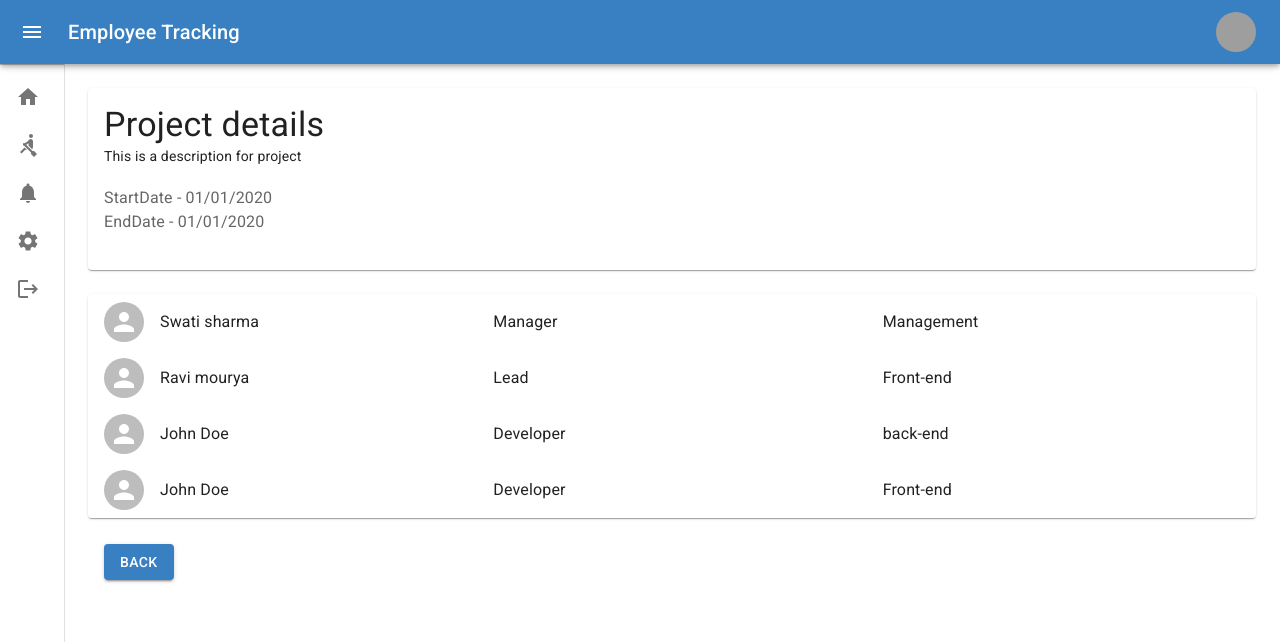
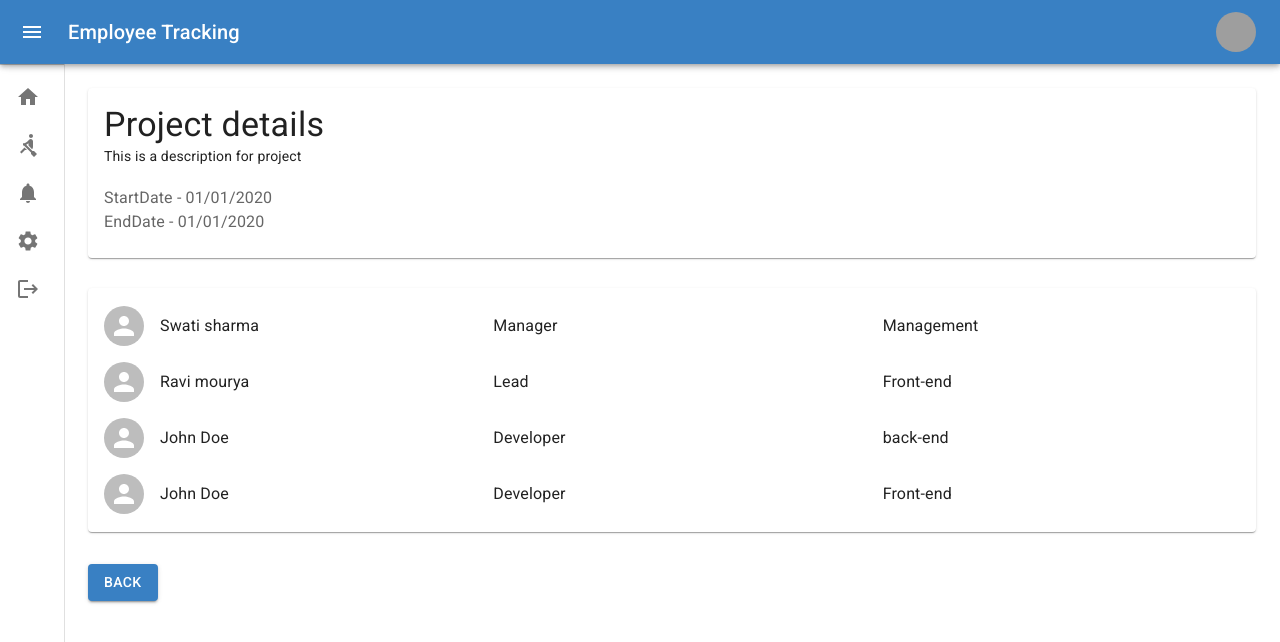
Before and after one commit to hanzala-nickelfox/employees-tracking, a React (Create React App) app: page /activities/projects/details in a window 1280 px wide. Shown: the top 642 px of the page. Built offline with nearby package versions, Linux system fonts and the light colour scheme; sample sign-in values are in the browser's storage; grey boxes are pictures that could not be loaded.

Commit message:
(neeraj/activities-deatils-pages): components setup

```diff
--- a/src/components/shared/Cards.js
+++ b/src/components/shared/Cards.js
@@ -26,9 +26,11 @@ export default function BasicCard({ ActiveProjects }) {
                 gutterBottom>
                 {projectData.status}
               </Typography>
+
               <Typography variant="h5" component="div">
                 {projectData.title}
               </Typography>
+
               <Typography sx={{ mb: 1.5 }} color="text.secondary">
                 Progress: {projectData.progress}
               </Typography>
@@ -37,14 +39,19 @@ export default function BasicCard({ ActiveProjects }) {
                 <br />
                 <br />
               </Typography>
+
               <Typography sx={{ mb: 1.5 }} color="text.secondary">
                 StartDate - {projectData.startDate}
                 <br />
                 EndDate - {projectData.endDate}
               </Typography>
             </CardContent>
+
             <CardActions>
               <Button
+                style={{
+                  backgroundColor: "30px"
+                }}
                 variant="contained"
                 color="secondary"
                 role="button"
--- /dev/null
+++ b/src/pages/private/Details/ChildComponents/DeatilsHeader.js
@@ -0,0 +1,32 @@
+import React from "react";
+import Card from "@mui/material/Card";
+import CardContent from "@mui/material/CardContent";
+import Typography from "@mui/material/Typography";
+
+function DeatilsHeader() {
+  return (
+    <>
+      <Card sx={{ minWidth: 275, marginBottom: "30px" }}>
+        <CardContent>
+          <Typography variant="h4" component="div">
+            Project details
+          </Typography>
+
+          <Typography variant="body2">
+            This is a description for project
+            <br />
+            <br />
+          </Typography>
+
+          <Typography color="text.secondary">
+            StartDate - 01/01/2020
+            <br />
+            EndDate - 01/01/2020
+          </Typography>
+        </CardContent>
+      </Card>
+    </>
+  );
+}
+
+export default DeatilsHeader;
--- a/src/pages/private/Details/ChildComponents/MembersList.js
+++ b/src/pages/private/Details/ChildComponents/MembersList.js
@@ -1,5 +1,6 @@
 import * as React from "react";
 import Box from "@mui/material/Box";
+import Card from "@mui/material/Card";
 import List from "@mui/material/List";
 import ListItem from "@mui/material/ListItem";
 import ListItemIcon from "@mui/material/ListItemIcon";
@@ -36,6 +37,7 @@ export default function BasicList() {
   ];
 
   return (
+    <Card sx={{ minWidth: 275, mb: 4, padding: "10px 0px" }}>
       <Box
         sx={{
           width: "100%",
@@ -74,5 +76,6 @@ export default function BasicList() {
           ))}
         </nav>
       </Box>
+    </Card>
   );
 }
--- a/src/pages/private/Details/Details.js
+++ b/src/pages/private/Details/Details.js
@@ -1,45 +1,23 @@
 import * as React from "react";
-import Card from "@mui/material/Card";
-import CardActions from "@mui/material/CardActions";
-import CardContent from "@mui/material/CardContent";
 import Button from "@mui/material/Button";
-import Typography from "@mui/material/Typography";
 import MembersList from "./ChildComponents/MembersList";
+import { Link } from "react-router-dom";
+import DeatilsHeader from "./ChildComponents/DeatilsHeader";
 
 export default function Details() {
   return (
     <>
-      <Card sx={{ minWidth: 275 }}>
-        <CardContent>
-          <Typography variant="h4" component="div">
-            Project details
-          </Typography>
-          <Typography variant="body2">
-            This is a description for project
-            <br />
-            <br />
-          </Typography>
+      <DeatilsHeader />
 
-          <Typography sx={{ mb: 1.5 }} color="text.secondary">
-            StartDate - 01/01/2020
-            <br />
-            EndDate - 01/01/2020
-          </Typography>
-        </CardContent>
-      </Card>
-      <br />
-      <Card sx={{ minWidth: 275 }}>
-        <MembersList />
-      </Card>
+      <MembersList />
 
-      <CardActions>
-        <br />
-        <br />
-        <br />
-        <Button variant="contained" color="secondary">
-          Back
-        </Button>
-      </CardActions>
+      <Button
+        variant="contained"
+        color="secondary"
+        component={Link}
+        to={`/activities/projects`}>
+        Back
+      </Button>
     </>
   );
 }
```
Lines whose indentation alone changed are shown as unchanged.
